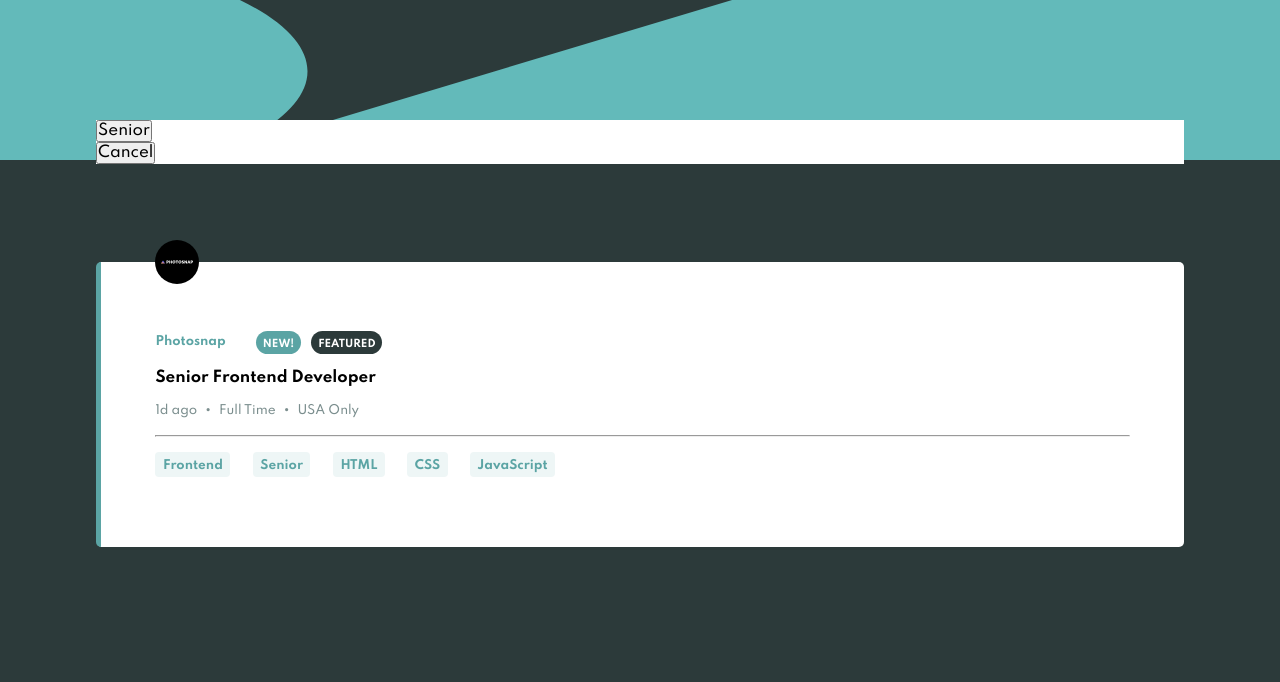
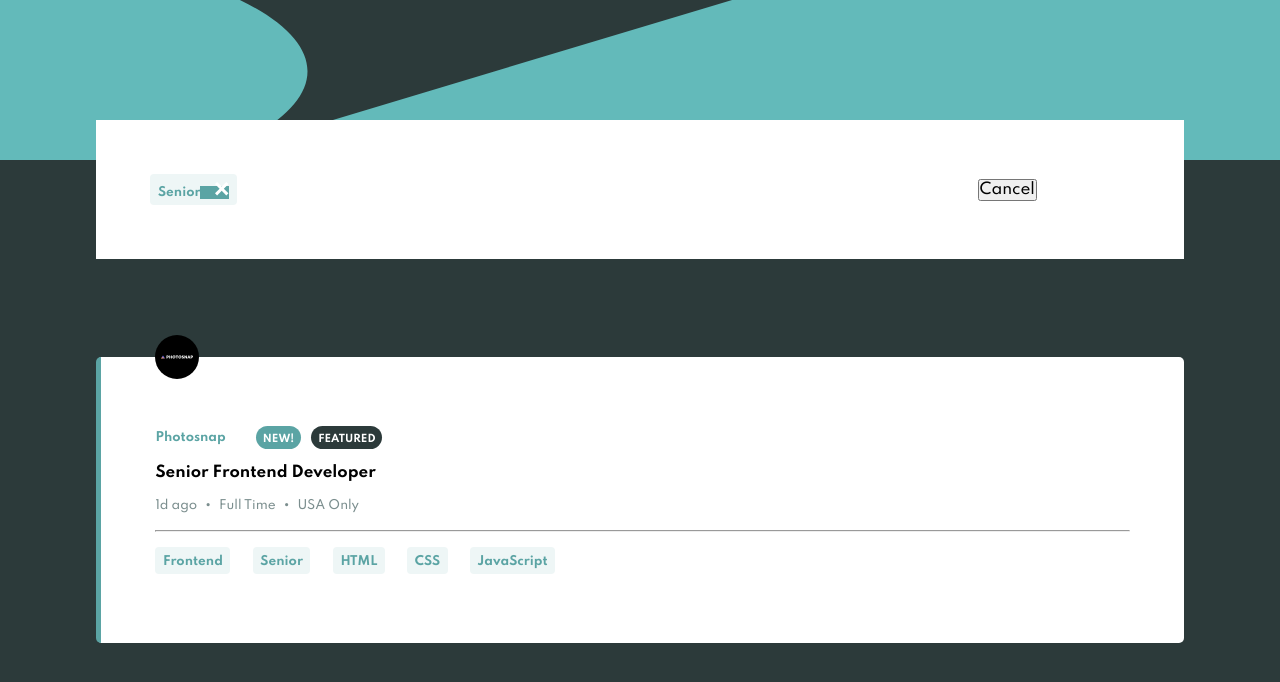
Before and after one commit to jordanlewis9/joblistings, a React app: page / in a window 1280 px wide. Both pictures are taken after a click on the button "Senior". Built offline with nearby package versions, Linux system fonts and the light colour scheme.

Commit message:
tinkered with site filters layout

```diff
--- a/src/components/filters/FilterCard.js
+++ b/src/components/filters/FilterCard.js
@@ -12,11 +12,11 @@ const FilterCard = (props) => {
 
     return (
         <div className="filter__container">
-            <div className="filters__container">
+            <div className="filter__filters--container">
                 {renderFilters()}
             </div>
-            <div className="cancel__container">
-                { filters[0] ? <button>Cancel</button> : "" }
+            <div className="filter__cancel--container">
+                { filters[0] ? <button className="filter__cancel">Cancel</button> : "" }
             </div>
         </div>
     );
--- a/src/public/styles/abstracts/_variables.scss
+++ b/src/public/styles/abstracts/_variables.scss
@@ -6,3 +6,4 @@ $veryDarkCyan: hsl(180, 14%, 20%);
 $listingDetailFont: hsl(180, 8%, 52%);
 $mobileFontSize: 0.8rem;
 $background: hsl(180, 52%, 96%);
+$cardPadding: 5%;
--- a/src/public/styles/components/_filters.scss
+++ b/src/public/styles/components/_filters.scss
@@ -4,5 +4,40 @@
     width: 100%;
     background-color: white;
     margin-bottom: 6.5rem;
+    display: grid;
+    grid-template-rows: 1fr;
+    grid-template-columns: 3fr 1fr;
+    padding: $cardPadding;
+  }
+
+  &__filters--container {
+    display: flex;
+    flex-wrap: wrap;
+    justify-content: space-between;
+  }
+
+  &__cancel--container {
+    display: flex;
+    justify-content: center;
+    align-items: center;
+  }
+
+  &__item {
+    display: inline;
+      width: auto;
+      color: $defaultFontColor;
+      background-color: $filterTablets;
+      outline: none;
+      border: none;
+      font-weight: 700;
+      font-size: $mobileFontSize;
+      padding: 0.5rem 0.5rem 0.33rem;
+      border-radius: 4px;
+    &::after {
+      content: url("./../../../dist/images/icon-remove.svg");
+      background-color: $defaultFontColor;
+      padding-left: 1rem;
+      font-size: $mobileFontSize;
+    }
   }
 }
--- a/src/public/styles/components/_job-filters.scss
+++ b/src/public/styles/components/_job-filters.scss
@@ -16,7 +16,7 @@
       border: none;
       font-weight: 700;
       font-size: $mobileFontSize;
-      padding: 0.5rem 0.5rem 0.25rem;
+      padding: 0.5rem 0.5rem 0.33rem;
       border-radius: 4px;
     }
   }
--- a/src/public/styles/components/_listings.scss
+++ b/src/public/styles/components/_listings.scss
@@ -13,7 +13,7 @@
     display: grid;
     grid-template-rows: auto auto;
     grid-template-columns: 1fr;
-    padding: 5%;
+    padding: $cardPadding;
     background-color: white;
     position: relative;
   }
```
